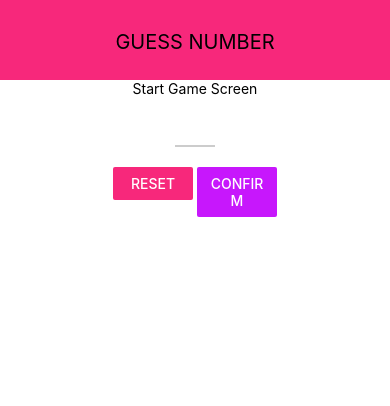
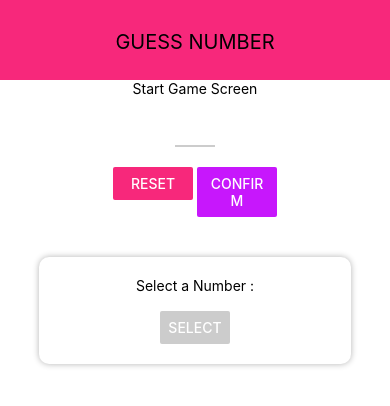
Before and after one commit to RaedGhodhbane/Guess-Number-Game, a React Native app: screen / in a window 390 px wide. Both pictures are taken after a click on the button "CONFIRM". Shown: the top 406 px of the page. Built offline with nearby package versions, Linux system fonts and the light colour scheme.

Commit message:
Create Component BoxShadow

```diff
--- /dev/null
+++ b/Components/BoxShadow.jsx
@@ -0,0 +1,28 @@
+import React from 'react'
+import { StyleSheet, View } from 'react-native'
+import colors from '../Global/colors'
+
+export default function BoxShadow(props) {
+    return (
+        <View style={{...css.container,...props.otherStyle}}>
+            {props.children}
+        </View>
+    )
+}
+
+
+const css = StyleSheet.create({
+
+    container : {
+        shadowColor : colors.black,
+        textShadowOffset : { width:0 ,height: 3},
+        shadowRadius : 6,
+        shadowOpacity : 0.3,
+        backgroundColor : colors.white,
+        padding : 20,
+        borderRadius : 10,
+        elevation : 5,
+        marginVertical : 40,
+
+    }
+})
--- a/Components/MyButtons.jsx
+++ b/Components/MyButtons.jsx
@@ -1,5 +1,5 @@
 import React from 'react'
-import { Button, StyleSheet, View } from 'react-native'
+import { Button, StyleSheet} from 'react-native'
 
 export default function MyButtons(props) {
     return (
--- a/Screens/StartGame.jsx
+++ b/Screens/StartGame.jsx
@@ -1,6 +1,7 @@
 import React, { useState } from "react";
 
 import { StyleSheet, View, Text } from "react-native";
+import BoxShadow from "../Components/BoxShadow";
 
 import InputText from "../Components/InputText";
 import MyButtons from "../Components/MyButtons";
@@ -34,6 +35,10 @@ export default function StartGame() {
   const handleConfirm = () => {
         setConfirmed(true)
 }
+
+  const handleSelect = () => {
+        console.log("number selected")
+  }
 
 
   return (
@@ -73,9 +78,20 @@ export default function StartGame() {
     </View>
 
     </View>
+
+  {confirmed ? <BoxShadow otherStyle={css.myShadow}>
+    <Text> Select a Number : </Text>
     <NumberConfirmed
     confirmed = {confirmed}
-    enterNumber = {enterNumber}/>
+    enterNumber = {enterNumber}
+    style={css.output}/>
+        <MyButtons
+      onPress={() => handleSelect() }
+      title="Select"
+      color={colors.grey}/>
+     </BoxShadow>
+     : null}
+
     </View>
 
  );
@@ -108,5 +124,14 @@ const css = StyleSheet.create({
   buttonContainer: {
       width: 80,
       marginHorizontal: 2,
+  },
+
+  output: {
+    fontSize: 50,
+  },
+
+  myShadow: {
+    width: '80%',
+    alignItems: 'center',
   }
 });
```
